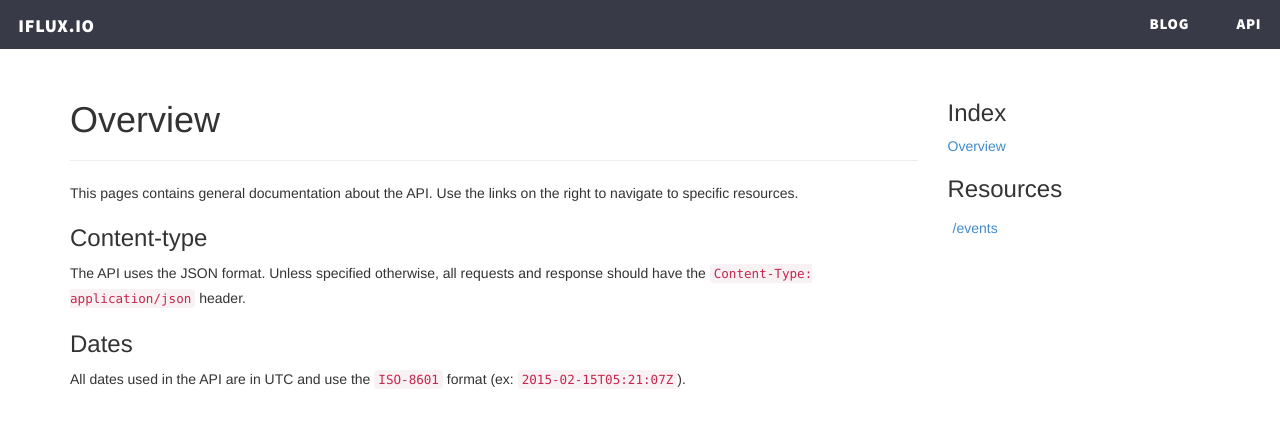
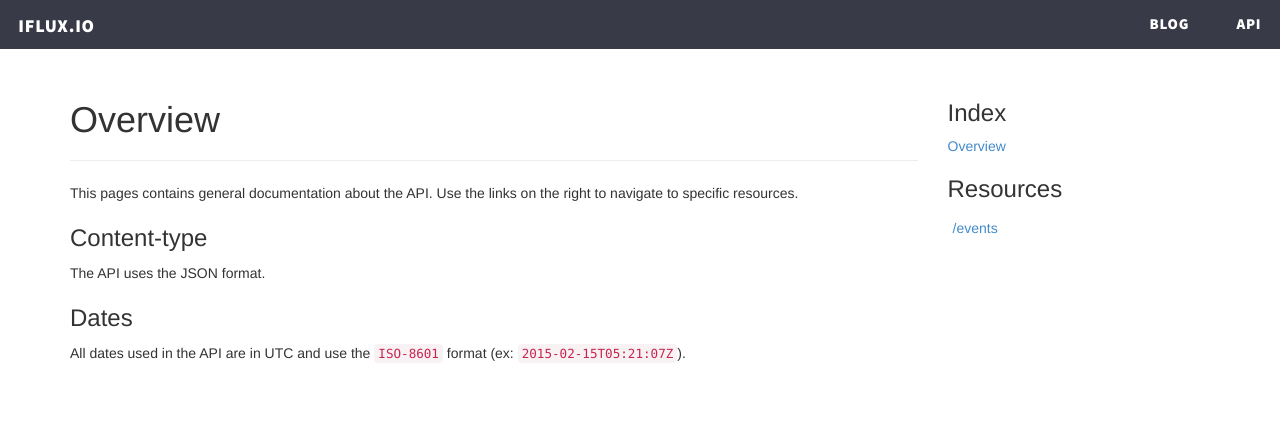
Before and after one commit to SoftEng-HEIGVD/iFLUX.io, a Jekyll site: the page api/index.html, which Jekyll copies as it is, in a window 1280 px wide. Shown: the top 428 px of the page. Built offline with Jekyll 4.4.1, drawn with Linux system fonts in a browser that asks for light colours.

```diff
--- a/api/index.html
+++ b/api/index.html
@@ -36,8 +36,7 @@
           <div><p>This pages contains general documentation about the API. Use the links on the
 right to navigate to specific resources.</p>
 <h3 id="content-type">Content-type</h3>
-<p>The API uses the JSON format. Unless specified otherwise, all requests and
-response should have the <code>Content-Type: application/json</code> header.</p>
+<p>The API uses the JSON format.</p>
 <!--
 ### Authentication
 
```
Also changed, not shown: other parts of api/index.html (+1 -1 lines), api/reference/index.html (+5 -3 lines).
